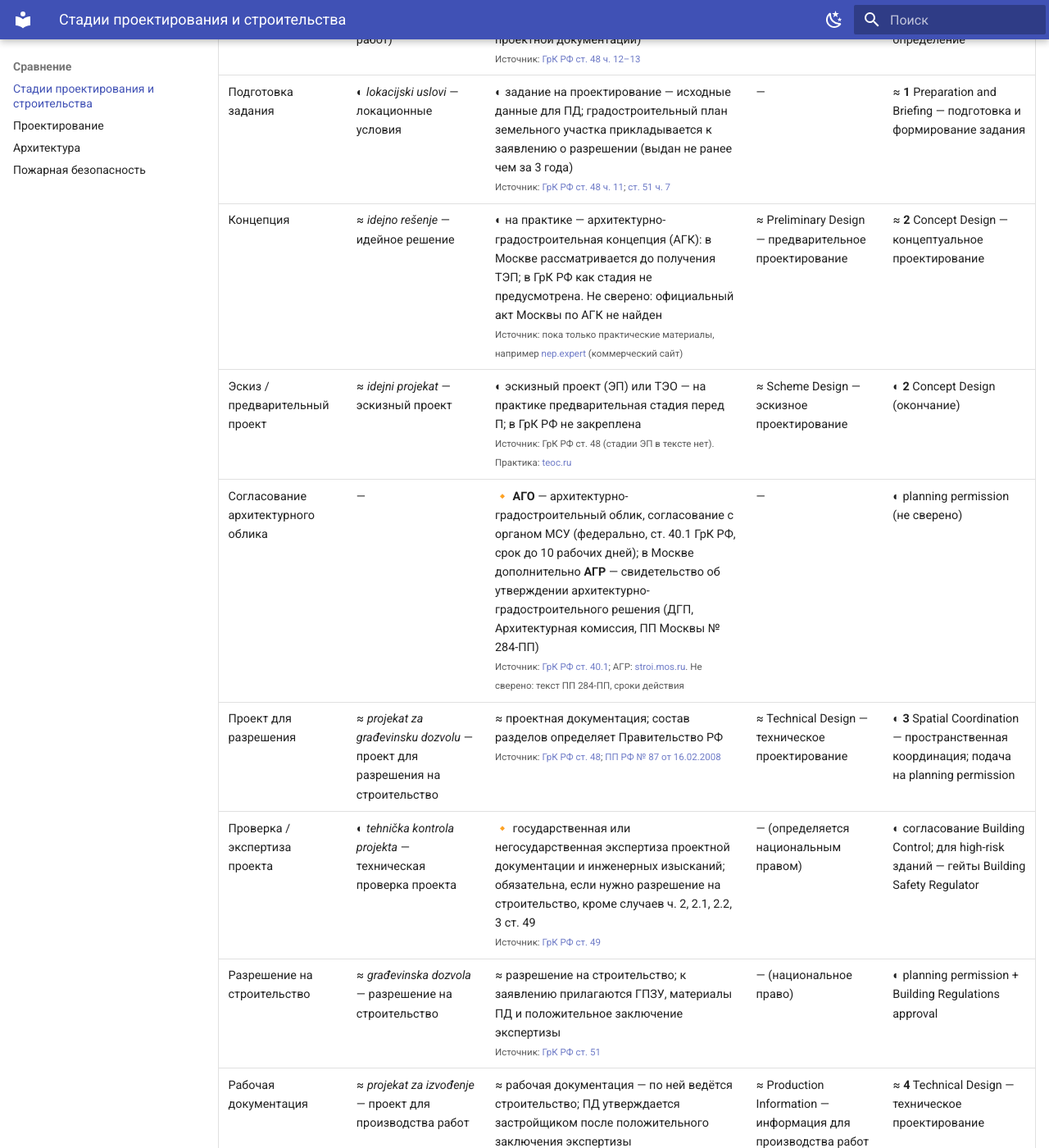
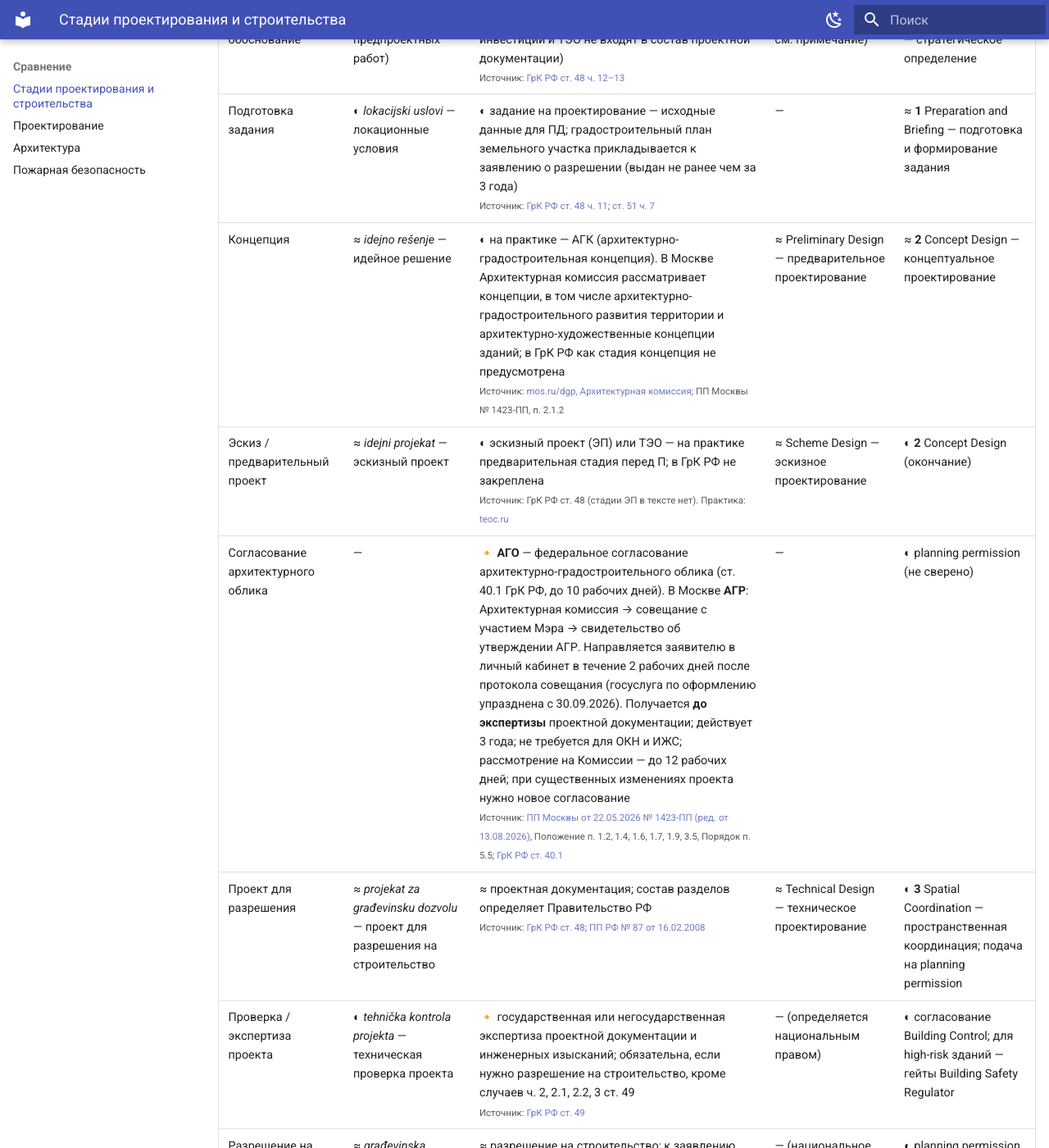
Before and after one commit to kuskuznetsova-ux/building_codes, an MkDocs documentation site: the page built from docs/sravnenie/stadii.md, in a window 1280 px wide and 1400 px high, scrolled down 667 px. Shown: the whole window at 82% size. Built offline with MkDocs 1.6.1 and Material for MkDocs 9.7.7, drawn with Linux system fonts in a browser that asks for light colours; some of the changed text lies outside the part shown.

Commit message:
Стадии: АГК/АГР Москвы сверены по официальной странице ДГП и ПП Москвы № 1423-ПП
Co-Authored-By: Claude Sonnet 5.5 <noreply@anthropic.com>
Claude-Session: https://claude.ai/code/session_0122hhqtBpSHCqfvDdzcrmhd

```diff
--- a/docs/sravnenie/stadii.md
+++ b/docs/sravnenie/stadii.md
@@ -20,9 +20,9 @@ hide:
 |---|---|---|---|---|
 | Стратегия и обоснование | — (в составе предпроектных работ) | — (обязательной стадии нет; обоснование инвестиций и ТЭО не входят в состав проектной документации)<br><small>Источник: [ГрК РФ ст. 48 ч. 12–13](https://www.consultant.ru/document/cons_doc_LAW_51040/b884020ea7453099ba8bc9ca021b84982cadea7d/)</small> | — (вне EN 16310; см. примечание) | ≈ **0** Strategic Definition — стратегическое определение |
 | Подготовка задания | ◐ *lokacijski uslovi* — локационные условия | ◐ задание на проектирование — исходные данные для ПД; градостроительный план земельного участка прикладывается к заявлению о разрешении (выдан не ранее чем за 3 года)<br><small>Источник: [ГрК РФ ст. 48 ч. 11](https://www.consultant.ru/document/cons_doc_LAW_51040/b884020ea7453099ba8bc9ca021b84982cadea7d/); [ст. 51 ч. 7](https://grkodeksrf.ru/gl-6/st-51-grk-rf)</small> | — | ≈ **1** Preparation and Briefing — подготовка и формирование задания |
-| Концепция | ≈ *idejno rešenje* — идейное решение | ◐ на практике — архитектурно-градостроительная концепция (АГК): в Москве рассматривается до получения ТЭП; в ГрК РФ как стадия не предусмотрена. Не сверено: официальный акт Москвы по АГК не найден<br><small>Источник: пока только практические материалы, например [nep.expert](https://www.nep.expert/inzhiniringovye-uslugi/arkhitekturno-gradostroitelnaya-kontseptsiya/) (коммерческий сайт)</small> | ≈ Preliminary Design — предварительное проектирование | ≈ **2** Concept Design — концептуальное проектирование |
+| Концепция | ≈ *idejno rešenje* — идейное решение | ◐ на практике — АГК (архитектурно-градостроительная концепция). В Москве Архитектурная комиссия рассматривает концепции, в том числе архитектурно-градостроительного развития территории и архитектурно-художественные концепции зданий; в ГрК РФ как стадия концепция не предусмотрена<br><small>Источник: [mos.ru/dgp, Архитектурная комиссия](https://www.mos.ru/dgp/function/arkhitekturnaya-komissiya-po-rassmotreniyu-proektnykh-materialov/deyatelnost-arkhitekturnoi-komissii-po-rassmotreniyu-proektnykh-materialov/); ПП Москвы № 1423-ПП, п. 2.1.2</small> | ≈ Preliminary Design — предварительное проектирование | ≈ **2** Concept Design — концептуальное проектирование |
 | Эскиз / предварительный проект | ≈ *idejni projekat* — эскизный проект | ◐ эскизный проект (ЭП) или ТЭО — на практике предварительная стадия перед П; в ГрК РФ не закреплена<br><small>Источник: ГрК РФ ст. 48 (стадии ЭП в тексте нет). Практика: [teoc.ru](https://www.teoc.ru/blog/articles/stadii-proektirovaniya-zdanij)</small> | ≈ Scheme Design — эскизное проектирование | ◐ **2** Concept Design (окончание) |
-| Согласование архитектурного облика | — | 🔸 **АГО** — архитектурно-градостроительный облик, согласование с органом МСУ (федерально, ст. 40.1 ГрК РФ, срок до 10 рабочих дней); в Москве дополнительно **АГР** — свидетельство об утверждении архитектурно-градостроительного решения (ДГП, Архитектурная комиссия, ПП Москвы № 284-ПП) <br><small>Источник: [ГрК РФ ст. 40.1](https://grkodeksrf.ru/gl-4/st-40-1-grk-rf); АГР: [stroi.mos.ru](https://stroi.mos.ru/structure/mka/dlya-specialistov/svidietiel-stvo-ob-utvierzhdienii-ag). Не сверено: текст ПП 284-ПП, сроки действия</small> | — | ◐ planning permission (не сверено) |
+| Согласование архитектурного облика | — | 🔸 **АГО** — федеральное согласование архитектурно-градостроительного облика (ст. 40.1 ГрК РФ, до 10 рабочих дней). В Москве **АГР**: Архитектурная комиссия → совещание с участием Мэра → свидетельство об утверждении АГР. Направляется заявителю в личный кабинет в течение 2 рабочих дней после протокола совещания (госуслуга по оформлению упразднена с 30.09.2026). Получается **до экспертизы** проектной документации; действует 3 года; не требуется для ОКН и ИЖС; рассмотрение на Комиссии — до 12 рабочих дней; при существенных изменениях проекта нужно новое согласование<br><small>Источник: [ПП Москвы от 22.05.2026 № 1423-ПП (ред. от 13.08.2026)](https://www.mos.ru/dgp/function/arkhitekturnaya-komissiya-po-rassmotreniyu-proektnykh-materialov/deyatelnost-arkhitekturnoi-komissii-po-rassmotreniyu-proektnykh-materialov/), Положение п. 1.2, 1.4, 1.6, 1.7, 1.9, 3.5, Порядок п. 5.5; [ГрК РФ ст. 40.1](https://grkodeksrf.ru/gl-4/st-40-1-grk-rf)</small> | — | ◐ planning permission (не сверено) |
 | Проект для разрешения | ≈ *projekat za građevinsku dozvolu* — проект для разрешения на строительство | ≈ проектная документация; состав разделов определяет Правительство РФ<br><small>Источник: [ГрК РФ ст. 48](https://www.consultant.ru/document/cons_doc_LAW_51040/b884020ea7453099ba8bc9ca021b84982cadea7d/); [ПП РФ № 87 от 16.02.2008](http://government.ru/docs/all/63014/)</small> | ≈ Technical Design — техническое проектирование | ◐ **3** Spatial Coordination — пространственная координация; подача на planning permission |
 | Проверка / экспертиза проекта | ◐ *tehnička kontrola projekta* — техническая проверка проекта | 🔸 государственная или негосударственная экспертиза проектной документации и инженерных изысканий; обязательна, если нужно разрешение на строительство, кроме случаев ч. 2, 2.1, 2.2, 3 ст. 49<br><small>Источник: [ГрК РФ ст. 49](https://www.consultant.ru/document/cons_doc_LAW_51040/4ca003dd6b793db91e6027babe790a482edd9b7e/)</small> | — (определяется национальным правом) | ◐ согласование Building Control; для high-risk зданий — гейты Building Safety Regulator |
 | Разрешение на строительство | ≈ *građevinska dozvola* — разрешение на строительство | ≈ разрешение на строительство; к заявлению прилагаются ГПЗУ, материалы ПД и положительное заключение экспертизы<br><small>Источник: [ГрК РФ ст. 51](https://grkodeksrf.ru/gl-6/st-51-grk-rf)</small> | — (национальное право) | ◐ planning permission + Building Regulations approval |
@@ -45,7 +45,7 @@ hide:
 | Стадия эксплуатации (RIBA 7) | 🇬🇧 | Входит в план работ архитектора |
 | Гейты Building Safety Regulator | 🇬🇧 | Только для зданий повышенной категории риска |
 | Локационные условия | 🇷🇸 | Предшествуют проектированию, выдаются органом |
-| АГО (федерально) и АГР (Москва) | 🇷🇺 | Согласование архитектурного облика до разрешения на строительство; в Москве АГР рассматривается Архитектурной комиссией |
+| АГО (федерально) и АГР (Москва) | 🇷🇺 | Согласование архитектурного облика до экспертизы и разрешения на строительство; в Москве АГР рассматривается Архитектурной комиссией и совещанием с участием Мэра (ПП Москвы № 1423-ПП) |
 
 ## Схема
 
@@ -82,6 +82,8 @@ flowchart TB
 - экспертиза ПД — ст. 49, разрешение на строительство — ст. 51, строительный контроль и надзор — ст. 53–54, разрешение на ввод — ст. 55;
 - ГОСТ Р 21.1101-2013 заменён ГОСТ Р 21.101-2020 (приказ Росстандарта от 23.06.2020 № 282-ст, [Гарант](https://base.garant.ru/74691448/)); дату введения в силу ещё нужно уточнить: источники расходятся (2021 / 2024).
 
+Москва: АГК/АГР сверены по официальной странице ДГП и тексту ПП Москвы № 1423-ПП от 22.05.2026 (действует с 30.09.2026; коммерческие сайты ссылаются на более ранний ПП 284-ПП от 30.04.2013; его текущий статус не сверен).
+
 Не сверено: порядок обоснования инвестиций для бюджетных объектов, ст. 55.24 (эксплуатация), статусы СП и ГОСТ по стадиям.
 
 ## Что предстоит сверить
```
